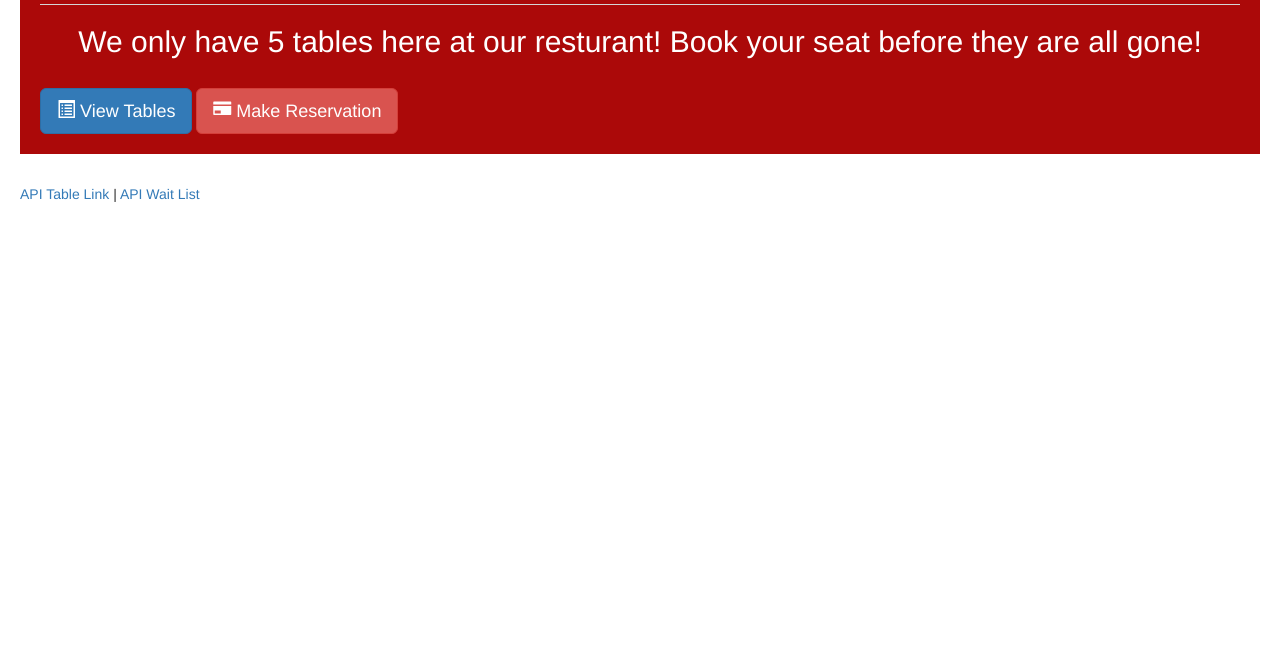
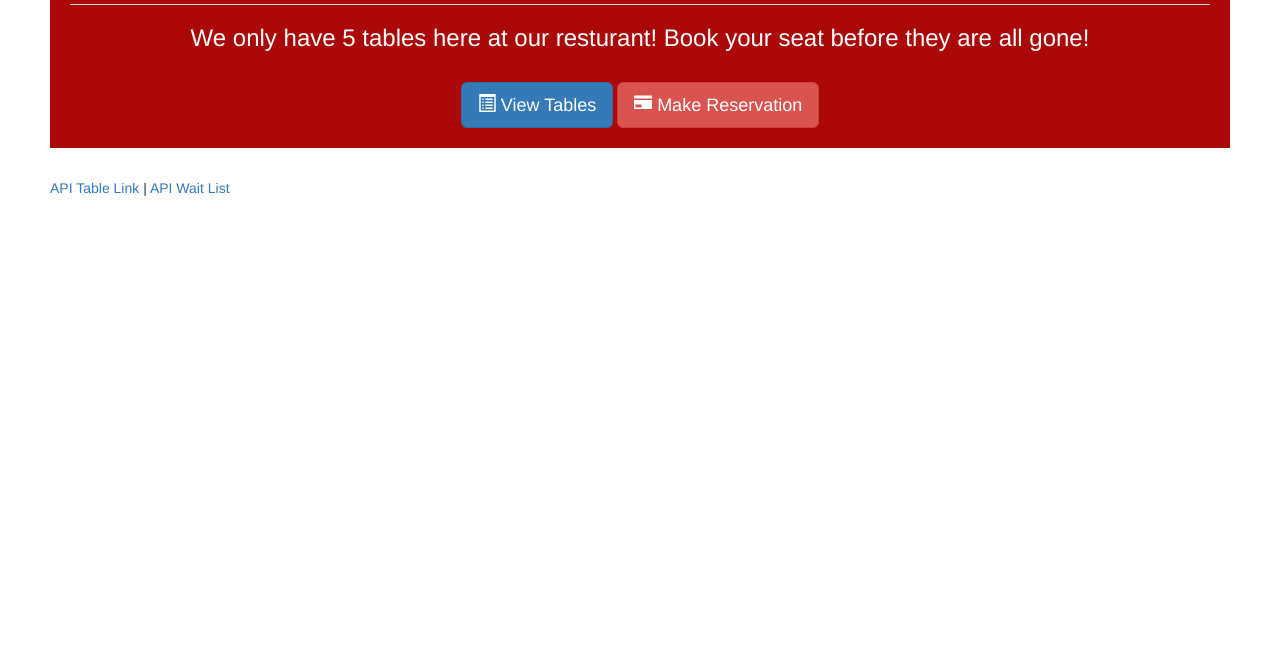
Before and after one commit to ChristopherAllen777/hot-restaurant, a website: page index.html in a window 1280 px wide. Shown: the part 131-800 px from the top of the page. Drawn offline with nearby package versions, Linux system fonts and the light colour scheme.

Commit message:
Update to CSS Interface

```diff
--- a/assets/css/style.css
+++ b/assets/css/style.css
@@ -3,10 +3,12 @@ div.container {
 	margin-right: 20px;
 }
 html {
-	padding-left: 20px;
-	padding-right: 20px;
+	padding-left: 50px;
+    padding-right: 50px;
 }
-
+div.text-center {
+	text-align: center;
+}
 #jumbotron {
 	padding: 20px;
 	background-color: #ab0909;
--- a/index.html
+++ b/index.html
@@ -15,10 +15,10 @@
         <div id="jumbotron" class="jumbotron">
             <h1 class="text-center"><span class="glyphicon glyphicon-fire"></span> Hot Restaurant Application</h1>
             <hr>
-            <h2 class="text-center">We only have 5 tables here at our resturant! Book your seat before they are all gone!</h2>
+            <h3 class="text-center">We only have 5 tables here at our resturant! Book your seat before they are all gone!</h3>
             <br>
 
-            <div class"text-center">
+            <div class="text-center">
                 <a href="/tables"><button type="button" class="btn btn-lg btn-primary"><span class="glyphicon glyphicon-list-alt"></span> View Tables</button></a>
                 <a href="/reserve"><button type="button" class="btn btn-lg btn-danger"><span class="glyphicon glyphicon-credit-card"></span> Make Reservation </button></a>
             </div>
```
Also changed, not shown: reserve.html (+2 -1 lines), tables.html (+2 -1 lines).
